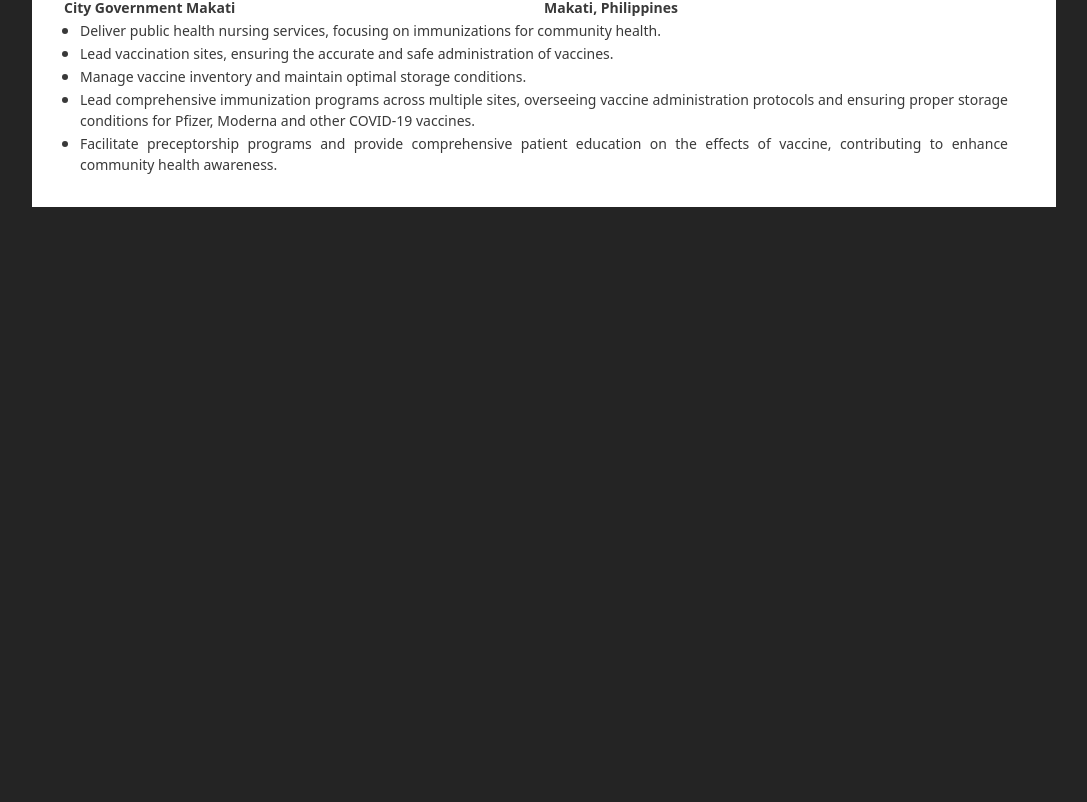
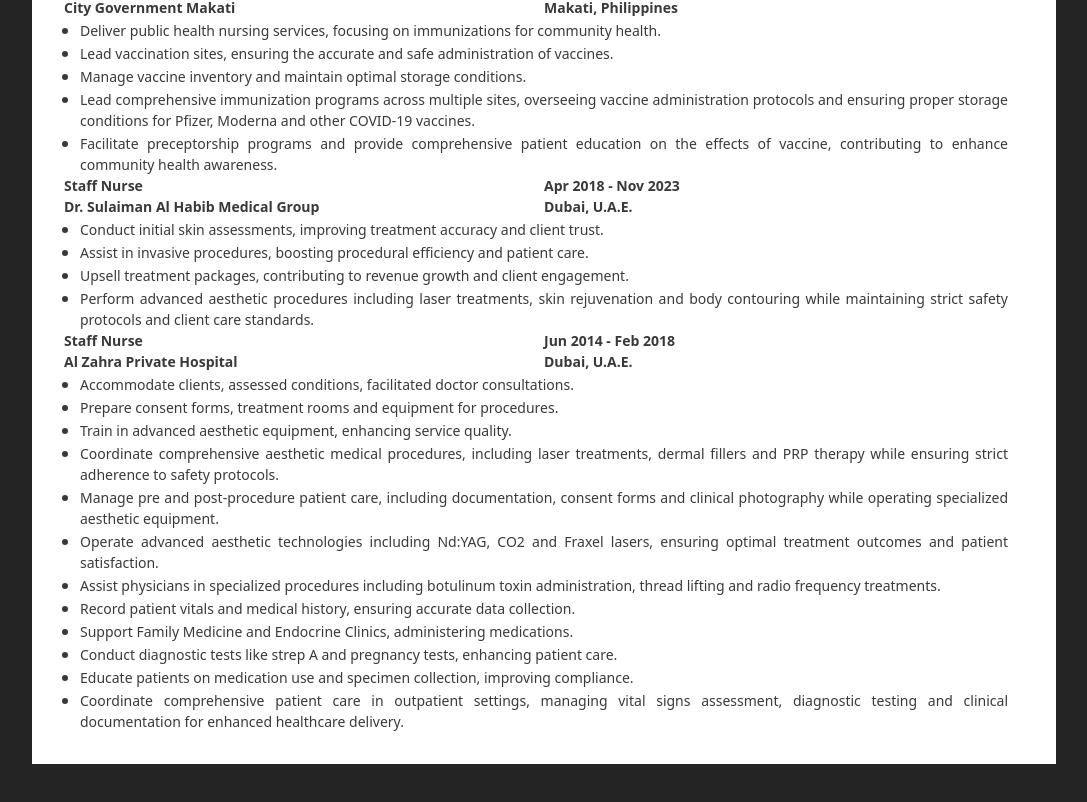
Before and after one commit to RamonSanGabriel/klaire-cv, a React (Vite) app in the folder klaire-CV/: page /cv in a window 1280 px wide. Shown: the part 961-1763 px from the top of the page, without its empty margins (96-1183 px from the left). Before the commit the page ends 1216 px from the top, so only its background shows below. Built offline with nearby package versions, Linux system fonts and the light colour scheme; a web font is replaced by a local one.

Commit message:
Employment5.jsx

```diff
--- /dev/null
+++ b/klaire-CV/src/components/Employment/Employment4/Employment4.jsx
@@ -0,0 +1,43 @@
+import css from './Employment4.module.css';
+import { employment4 } from '../../../data/cv';
+
+const Employment4 = () => {
+  const {
+    employment4Title,
+    employment4Duration,
+    employment4Company,
+    employment4Location,
+    employment4Desc1,
+    employment4Desc2,
+    employment4Desc3,
+    employment4Desc4,
+  } = employment4;
+  return (
+    <>
+      <section className={css.employmentSection}>
+        <div className={css.employmentContainer}>
+          <h4 className={css.employmentTitle}>{employment4Title}</h4>
+          <h4>{employment4Duration}</h4>
+          <h4>{employment4Company}</h4>
+          <h4>{employment4Location}</h4>
+        </div>
+        <ul className={css.sumList}>
+          <li>
+            <p className={css.description}>{employment4Desc1}</p>
+          </li>
+          <li>
+            <p className={css.description}>{employment4Desc2}</p>
+          </li>
+          <li>
+            <p className={css.description}>{employment4Desc3}</p>
+          </li>
+          <li>
+            <p className={css.description}>{employment4Desc4}</p>
+          </li>
+        </ul>
+      </section>
+    </>
+  );
+};
+
+export default Employment4;
--- /dev/null
+++ b/klaire-CV/src/components/Employment/Employment4/Employment4.module.css
@@ -0,0 +1,24 @@
+.employmentContainer {
+  display: grid;
+  grid-template-columns: 1fr 1fr;
+  justify-content: space-between;
+
+  & h4 {
+    text-transform: capitalize;
+    font-size: 0.875rem;
+  }
+}
+.title {
+  border-bottom: 1px double #000;
+  margin-bottom: 0.25rem;
+}
+.description {
+  text-align: justify;
+  /* font-size: 0.625rem; */
+}
+.sumList {
+  display: flex;
+  flex-direction: column;
+  justify-items: center;
+  padding: 0 1rem;
+}
--- /dev/null
+++ b/klaire-CV/src/components/Employment/Employment5/Employment5.jsx
@@ -0,0 +1,75 @@
+import css from './Employment5.module.css';
+import { employment5 } from '../../../data/cv';
+
+const Employment5 = () => {
+  const {
+    employment5Title,
+    employment5Duration,
+    employment5Company,
+    employment5Location,
+    employment5Desc1,
+    employment5Desc2,
+    employment5Desc3,
+    employment5Desc4,
+    employment5Desc5,
+    employment5Desc6,
+    employment5Desc7,
+    employment5Desc8,
+    employment5Desc9,
+    employment5Desc10,
+    employment5Desc11,
+    employment5Desc12,
+  } = employment5;
+  return (
+    <>
+      <section className={css.employmentSection}>
+        <div className={css.employmentContainer}>
+          <h4 className={css.employmentTitle}>{employment5Title}</h4>
+          <h4>{employment5Duration}</h4>
+          <h4>{employment5Company}</h4>
+          <h4>{employment5Location}</h4>
+        </div>
+        <ul className={css.sumList}>
+          <li>
+            <p className={css.description}>{employment5Desc1}</p>
+          </li>
+          <li>
+            <p className={css.description}>{employment5Desc2}</p>
+          </li>
+          <li>
+            <p className={css.description}>{employment5Desc3}</p>
+          </li>
+          <li>
+            <p className={css.description}>{employment5Desc4}</p>
+          </li>
+          <li>
+            <p className={css.description}>{employment5Desc5}</p>
+          </li>
+          <li>
+            <p className={css.description}>{employment5Desc6}</p>
+          </li>
+          <li>
+            <p className={css.description}>{employment5Desc7}</p>
+          </li>
+          <li>
+            <p className={css.description}>{employment5Desc8}</p>
+          </li>
+          <li>
+            <p className={css.description}>{employment5Desc9}</p>
+          </li>
+          <li>
+            <p className={css.description}>{employment5Desc10}</p>
+          </li>
+          <li>
+            <p className={css.description}>{employment5Desc11}</p>
+          </li>
+          <li>
+            <p className={css.description}>{employment5Desc12}</p>
+          </li>
+        </ul>
+      </section>
+    </>
+  );
+};
+
+export default Employment5;
--- /dev/null
+++ b/klaire-CV/src/components/Employment/Employment5/Employment5.module.css
@@ -0,0 +1,24 @@
+.employmentContainer {
+  display: grid;
+  grid-template-columns: 1fr 1fr;
+  justify-content: space-between;
+
+  & h4 {
+    text-transform: capitalize;
+    font-size: 0.875rem;
+  }
+}
+.title {
+  border-bottom: 1px double #000;
+  margin-bottom: 0.25rem;
+}
+.description {
+  text-align: justify;
+  /* font-size: 0.625rem; */
+}
+.sumList {
+  display: flex;
+  flex-direction: column;
+  justify-items: center;
+  padding: 0 1rem;
+}
--- a/klaire-CV/src/data/cv.js
+++ b/klaire-CV/src/data/cv.js
@@ -78,3 +78,49 @@
   employment3Desc5:
     'Facilitate preceptorship programs and provide comprehensive patient education on the effects of vaccine, contributing to enhance community health awareness.',
 };
+
+export const employment4 = {
+  employment4Title: 'Staff Nurse',
+  employment4Duration: 'Apr 2018 - Nov 2023',
+  employment4Company: 'Dr. Sulaiman Al Habib Medical Group',
+  employment4Location: 'Dubai, U.A.E.',
+  employment4Desc1:
+    'Conduct initial skin assessments, improving treatment accuracy and client trust.',
+  employment4Desc2:
+    'Assist in invasive procedures, boosting procedural efficiency and patient care.',
+  employment4Desc3:
+    'Upsell treatment packages, contributing to revenue growth and client engagement.',
+  employment4Desc4:
+    'Perform advanced aesthetic procedures including laser treatments, skin rejuvenation and body contouring while maintaining strict safety protocols and client care standards.',
+};
+
+export const employment5 = {
+  employment5Title: 'Staff Nurse',
+  employment5Duration: 'Jun 2014 - Feb 2018',
+  employment5Company: 'Al Zahra Private Hospital',
+  employment5Location: 'Dubai, U.A.E.',
+  employment5Desc1:
+    'Accommodate clients, assessed conditions, facilitated doctor consultations.',
+  employment5Desc2:
+    'Prepare consent forms, treatment rooms and equipment for procedures.',
+  employment5Desc3:
+    'Train in advanced aesthetic equipment, enhancing service quality.',
+  employment5Desc4:
+    'Coordinate comprehensive aesthetic medical procedures, including laser treatments, dermal fillers and PRP therapy while ensuring strict adherence to safety protocols.',
+  employment5Desc5:
+    'Manage pre and post-procedure patient care, including documentation, consent forms and clinical photography while operating specialized aesthetic equipment.',
+  employment5Desc6:
+    'Operate advanced aesthetic technologies including Nd:YAG, CO2 and Fraxel lasers, ensuring optimal treatment outcomes and patient satisfaction.',
+  employment5Desc7:
+    'Assist physicians in specialized procedures including botulinum toxin administration, thread lifting and radio frequency treatments.',
+  employment5Desc8:
+    'Record patient vitals and medical history, ensuring accurate data collection.',
+  employment5Desc9:
+    'Support Family Medicine and Endocrine Clinics, administering medications.',
+  employment5Desc10:
+    'Conduct diagnostic tests like strep A and pregnancy tests, enhancing patient care.',
+  employment5Desc11:
+    'Educate patients on medication use and specimen collection, improving compliance.',
+  employment5Desc12:
+    'Coordinate comprehensive patient care in outpatient settings, managing vital signs assessment, diagnostic testing and clinical documentation for enhanced healthcare delivery.',
+};
--- a/klaire-CV/src/pages/CVPage/CVPage.jsx
+++ b/klaire-CV/src/pages/CVPage/CVPage.jsx
@@ -2,18 +2,13 @@
 import { useEffect, useRef } from 'react';
 
 import { useReactToPrint } from 'react-to-print';
-import {
-  employment1,
-  employment2,
-  employment3,
-  employmentHistory,
-  headerCV,
-  printBtn,
-} from '../../data/cv';
+import { headerCV, printBtn } from '../../data/cv';
 import { professionalCV, summaryQualification } from '../../data/cv';
 import Employment1 from '../../components/Employment/Employment1/Employment1';
 import Employment2 from '../../components/Employment/Employment2/Employment2';
 import Employment3 from '../../components/Employment/Employment3/Employment3';
+import Employment4 from '../../components/Employment/Employment4/Employment4';
+import Employment5 from '../../components/Employment/Employment5/Employment5';
 
 const CVPage = () => {
   const contentRef = useRef();
@@ -70,6 +65,8 @@
         <Employment1 />
         <Employment2 />
         <Employment3 />
+        <Employment4 />
+        <Employment5 />
       </div>
     </>
   );
```
